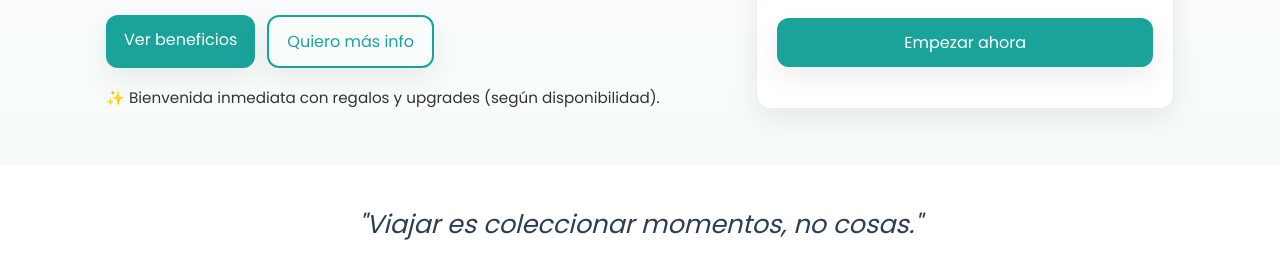
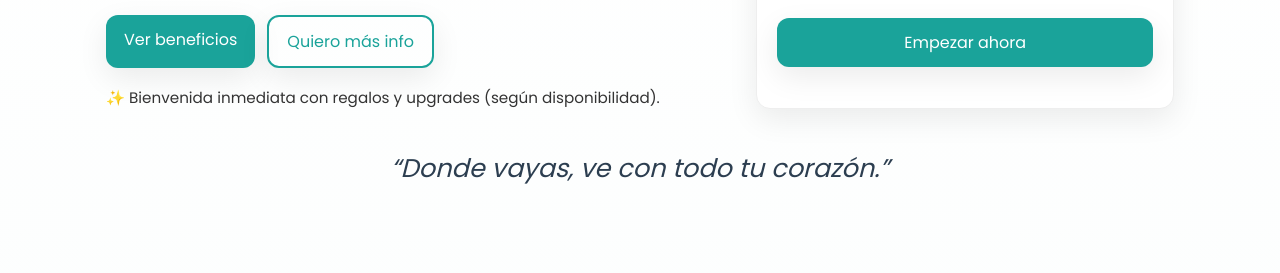
Before and after one commit to pirenclub/Clubpiren, a plain HTML site: page index.html in a window 1280 px wide. Shown: the part 319-592 px from the top of the page. Drawn offline with Linux system fonts and the light colour scheme.

Commit message:
Actualizar index.html

```diff
--- a/index.html
+++ b/index.html
@@ -57,10 +57,38 @@
           <a class="btn btn-full" href="https://docs.google.com/forms/d/e/1FAIpQLScte_rO5VTqjBPPrdweujW_Q-cXA0JvRn-HiU1AWJVXxFhbig/viewform?usp=header" target="_blank" rel="noopener">Empezar ahora</a>
         </div>
       </div>
-    </section>
-    <section class="frase">
-  <p>"Viajar es coleccionar momentos, no cosas."</p>
+<section class="frase">
+  <p id="frase-dinamica">"..."</p>
 </section>
+
+<!-- Poné este script ANTES del </body> -->
+<script>
+  const FRASES = [
+    "Viajar es coleccionar momentos, no cosas.",
+    "El mundo es un libro, y quienes no viajan leen solo una página.",
+    "Viajar es vivir dos veces.",
+    "No mires el reloj: ve a donde sientas que el tiempo vale la pena.",
+    "Las mejores historias empiezan con un pasaje.",
+    "Cambiar de paisaje, renovar el alma.",
+    "Donde vayas, ve con todo tu corazón.",
+    "Los recuerdos no caben en una valija, pero sí en un viaje.",
+    "La vida es corta y el mundo enorme.",
+    "Las montañas llaman, el mar espera."
+  ];
+
+  function elegirFrase() {
+    const el = document.getElementById("frase-dinamica");
+    if (!el) return;
+    const i = Math.floor(Math.random() * FRASES.length);
+    el.textContent = `“${FRASES[i]}”`;
+  }
+
+  // 1) Al cargar la página, muestra una al azar
+  document.addEventListener("DOMContentLoaded", elegirFrase);
+
+  // 2) (Opcional) Rotar cada 6 segundos:
+  // setInterval(elegirFrase, 6000);
+</script>
 
 
     <section id="beneficios" class="section">
```
